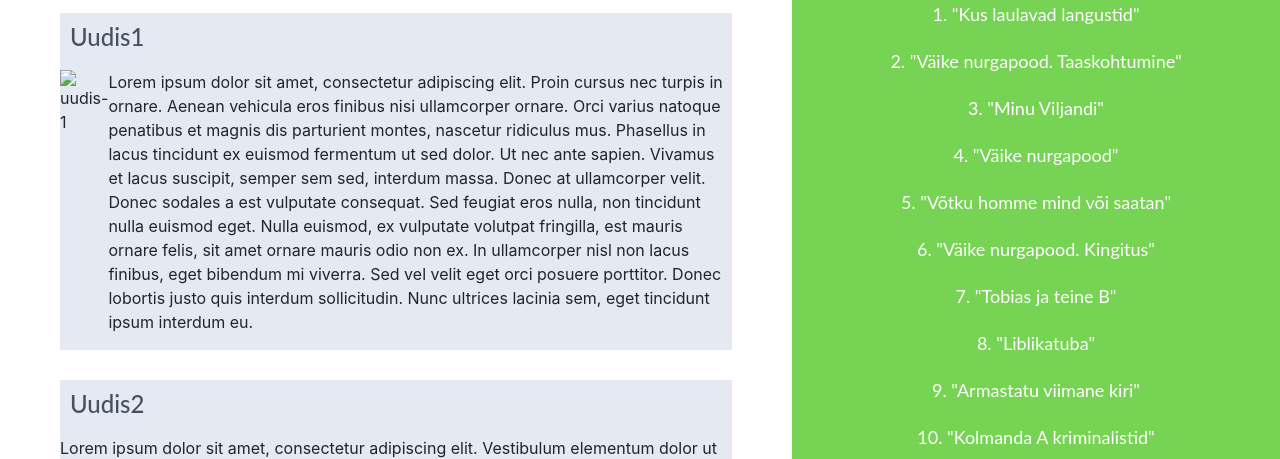
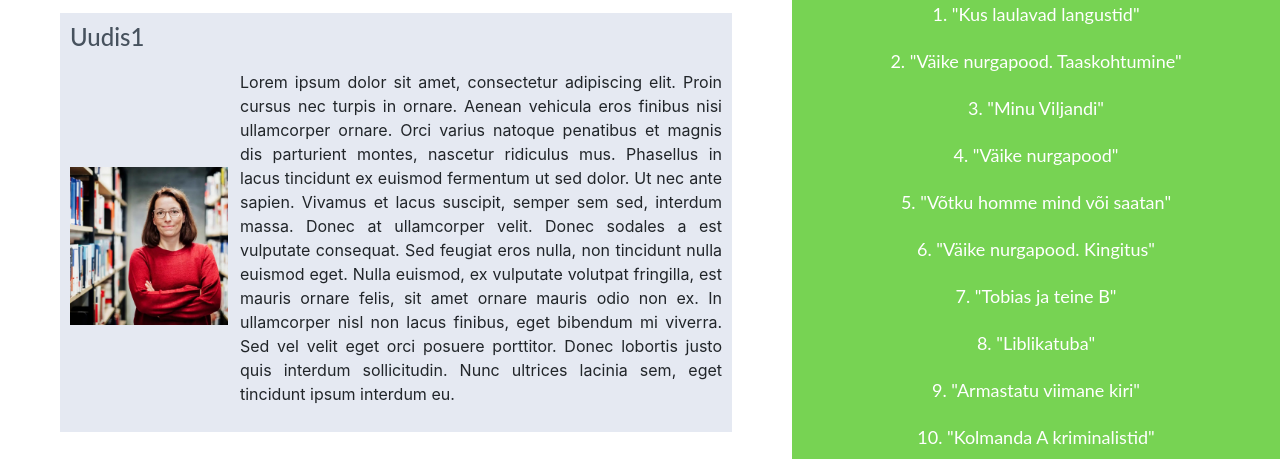
Before and after one commit to Villui/WebDevProject, a plain HTML site: page index.html in a window 1280 px wide. Shown: the part 339-798 px from the top of the page. Drawn offline with nearby package versions, Linux system fonts and the light colour scheme.

Commit message:
kogu avaleht valmis

```diff
--- a/index.html
+++ b/index.html
@@ -54,13 +54,14 @@
           <div class="uudis-div">
             <h1 class="uudis-h1">Uudis1</h1>
             <div class="uudise-sisu">
-              <img src="" alt="uudis-1">
+              <img class="uudisepilt" src="assets/aaa.jpg" alt="uudis-1">
               <p>Lorem ipsum dolor sit amet, consectetur adipiscing elit. Proin cursus nec turpis in ornare. Aenean vehicula eros finibus nisi ullamcorper ornare. Orci varius natoque penatibus et magnis dis parturient montes, nascetur ridiculus mus. Phasellus in lacus tincidunt ex euismod fermentum ut sed dolor. Ut nec ante sapien. Vivamus et lacus suscipit, semper sem sed, interdum massa. Donec at ullamcorper velit. Donec sodales a est vulputate consequat. Sed feugiat eros nulla, non tincidunt nulla euismod eget. Nulla euismod, ex vulputate volutpat fringilla, est mauris ornare felis, sit amet ornare mauris odio non ex. In ullamcorper nisl non lacus finibus, eget bibendum mi viverra. Sed vel velit eget orci posuere porttitor. Donec lobortis justo quis interdum sollicitudin. Nunc ultrices lacinia sem, eget tincidunt ipsum interdum eu.</p>
             </div>
           </div>
           <div class="uudis-div">
             <h1 class="uudis-h1">Uudis2</h1>
             <div class="uudise-sisu">
+              <img class="uudisepilt" src="assets/bbb.jpg" alt="uudis-2">
               <p>Lorem ipsum dolor sit amet, consectetur adipiscing elit. Vestibulum elementum dolor ut elit iaculis, vitae accumsan nisl porta. Interdum et malesuada fames ac ante ipsum primis in faucibus. Proin non orci tortor. Duis convallis placerat lectus vitae tristique. Nullam bibendum elit in arcu tempus vulputate. Suspendisse eget mi id leo bibendum egestas eget non arcu. Donec laoreet velit ac odio molestie, sed porta est suscipit.</p>
             </div>
           </div>
--- a/styles.css
+++ b/styles.css
@@ -215,6 +215,17 @@
 }
 
 .uudise-sisu {
+  padding-left: 10px;
+  padding-bottom: 10px;
+  padding-right: 10px;
+  align-items: center;
   display: flex;
   flex-wrap: flex wrap;
+  gap: 12px;
+  text-align: justify;
 }
+
+.uudisepilt {
+  width: 158px;
+  height: 158px;
+}
```
Also changed, not shown: assets/aaa.jpg (added), assets/bbb.jpg (added).
